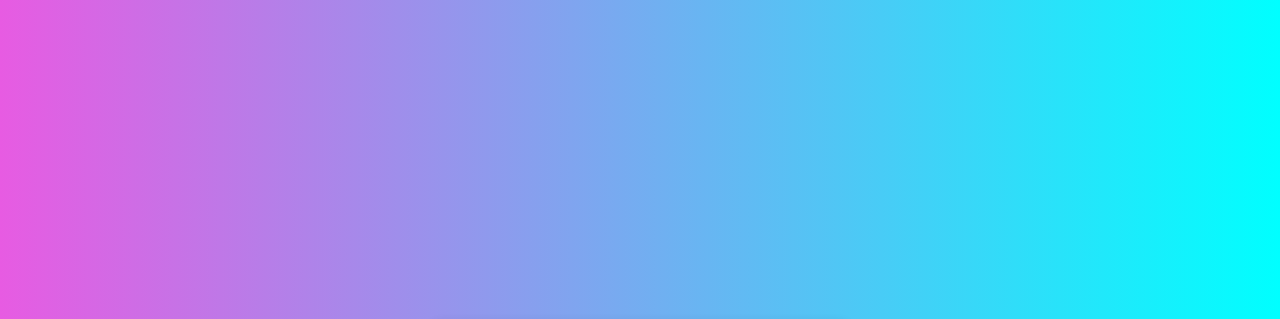
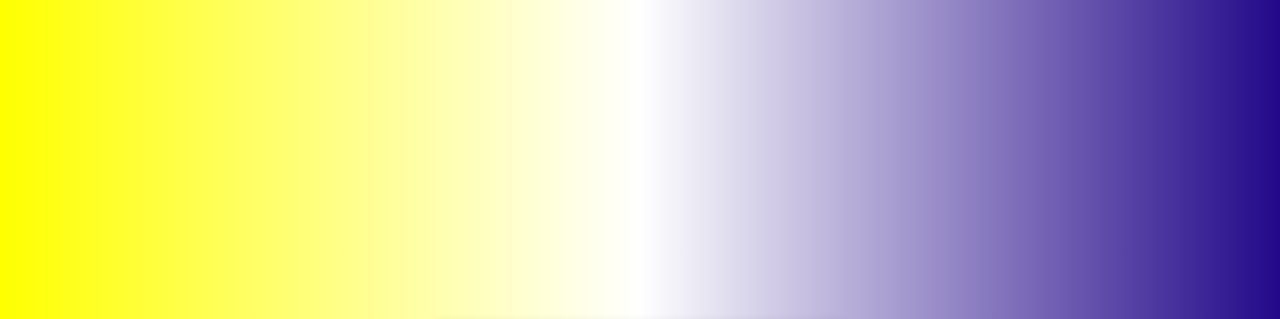
Before and after one commit to sampaiopedroh/Projeto_John, a plain HTML site: page Projeto/index.html in a window 1280 px wide. Shown: the top 319 px of the page. Drawn offline with Linux system fonts and the light colour scheme.

Commit message:
Update style.css

```diff
--- a/Projeto/style.css
+++ b/Projeto/style.css
@@ -10,7 +10,7 @@ body {
     font-size: 18px;
     line-height: 1.5;
     background-color: #f4f4f4;
-    background-image: linear-gradient(to right, rgb(231, 91, 226), aqua);    padding: 0 20px;
+    background-image: linear-gradient(to right, #FFFF00, #FFFFFF, #220889);    padding: 0 20px;
     max-width: 800px;
     margin: 0 auto;
     display: flex;
```
